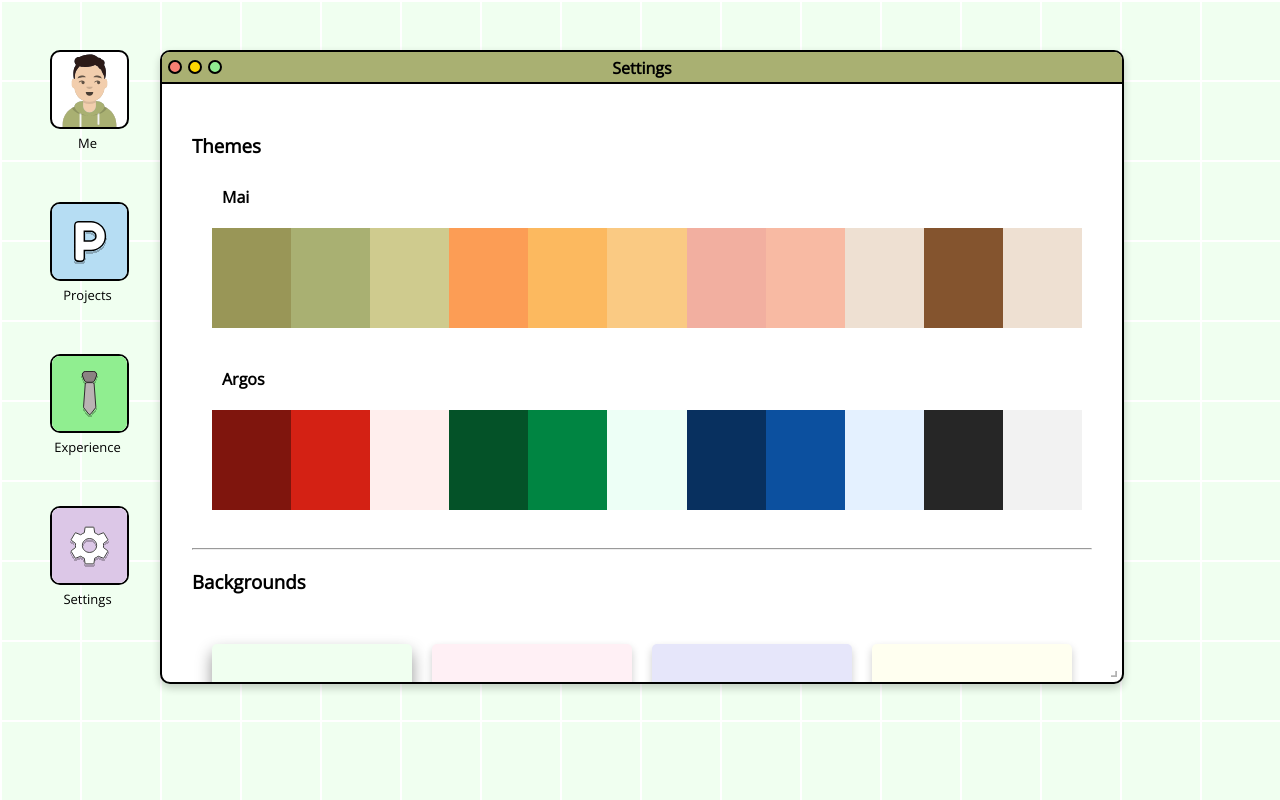
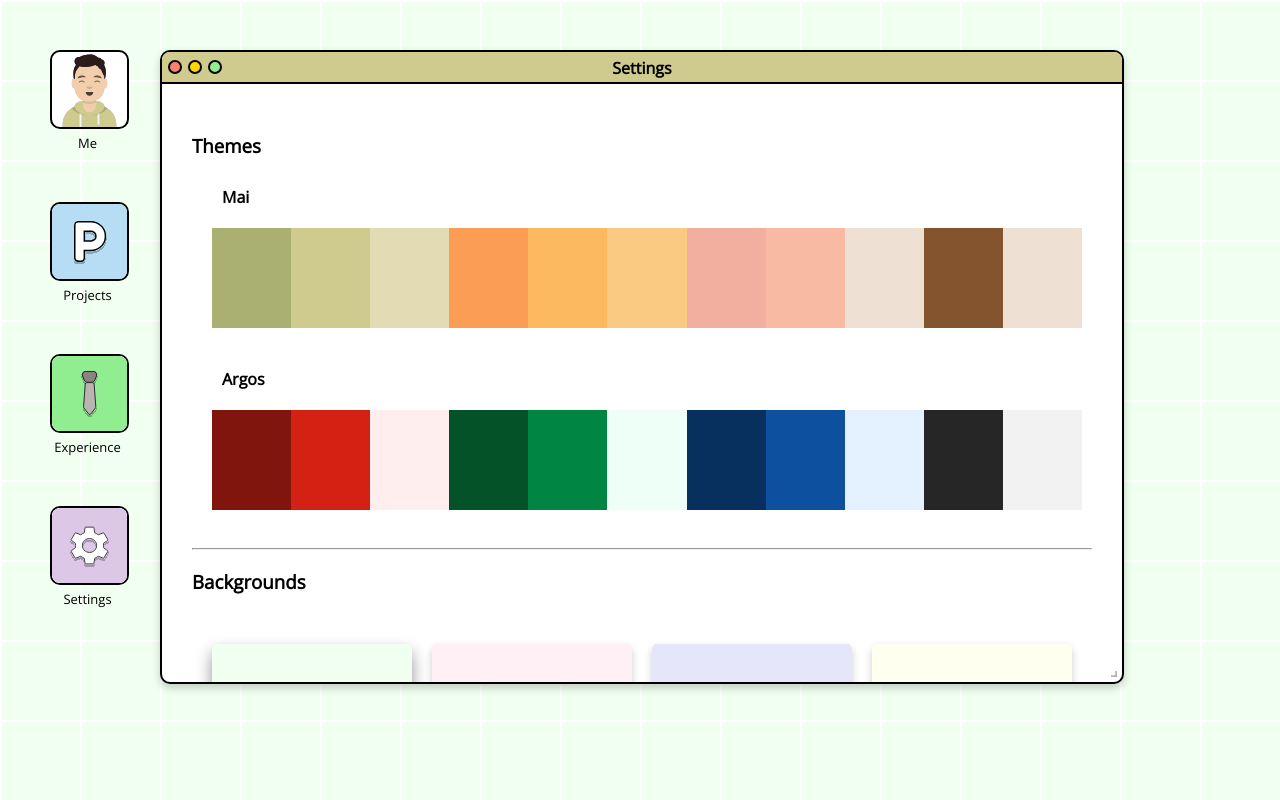
Before and after one commit to KeyanNamaghi/popeth, a React (Create React App) app: page /settings in a window 1280 px wide. Built offline with nearby package versions, Linux system fonts and the light colour scheme.

Commit message:
:lipstick: fix color primary and bug fix on /me

```diff
--- a/src/components/icons/Icons.jsx
+++ b/src/components/icons/Icons.jsx
@@ -25,7 +25,7 @@ export const Icons = () => {
   return (
     <div className="icon__container">
       <div className="icon" onClick={() => handleClick('/me')}>
-        {location.pathname === '/me' ? <Me className="icon__image" /> : <MeLooking className="icon__image" />}
+        {location.pathname === '/me' ? <MeLooking className="icon__image" /> : <Me className="icon__image" />}
         <span className="icon__name">Me</span>
       </div>
       <div className="icon" onClick={() => handleClick('/projects')}>
--- a/src/components/settings/Theme.jsx
+++ b/src/components/settings/Theme.jsx
@@ -38,9 +38,9 @@ export const Theme = ({ theme, name }) => {
 }
 
 export const defaultTheme = {
-  colorPrimary: '#a9b072',
-  colorPrimaryDark: '#999657',
-  colorPrimaryLight: '#cfcb8e',
+  colorPrimary: '#cfcb8e',
+  colorPrimaryDark: '#a9b072',
+  colorPrimaryLight: '#E3DBB4',
   colorSecondary: '#fcb95f',
   colorSecondaryDark: '#fc9d55',
   colorSecondaryLight: '#faca83',
--- a/src/index.css
+++ b/src/index.css
@@ -10,9 +10,9 @@ code {
 }
 
 :root {
-  --color-primary: #a9b072;
-  --color-primary-dark: #999657;
-  --color-primary-light: #cfcb8e;
+  --color-primary: #cfcb8e;
+  --color-primary-dark: #a9b072;
+  --color-primary-light: #e3dbb4;
   --color-secondary: #fcb95f;
   --color-secondary-dark: #fc9d55;
   --color-secondary-light: #eee0d2;
```
